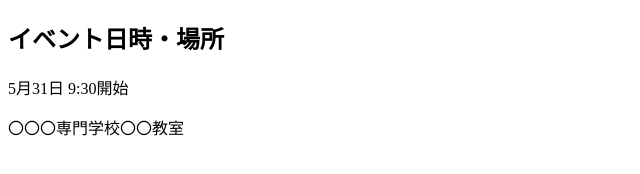
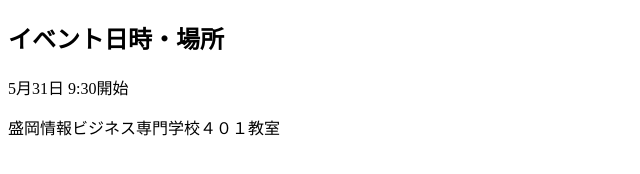
Before and after one commit to iwamochi/testBranch, a plain HTML site: page index.html in a window 1280 px wide. Shown: the whole page, without its empty margins (0-640 px from the left). Drawn offline with Linux system fonts and the light colour scheme.

Commit message:
[modify] index.htmlの変更

```diff
--- a/index.html
+++ b/index.html
@@ -6,6 +6,6 @@
 <body>
 <h2> イベント日時・場所 </h2>
 <p>5月31日 9:30開始</p>
-<p>〇〇〇専門学校〇〇教室</p>
+<p>盛岡情報ビジネス専門学校４０１教室</p>
 </body>
 </html>
```
